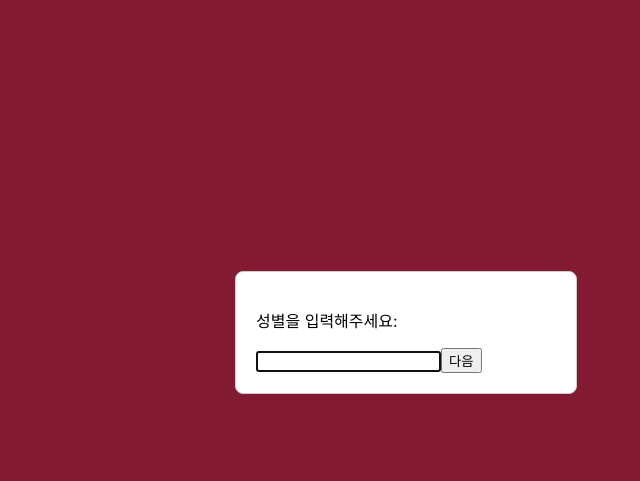
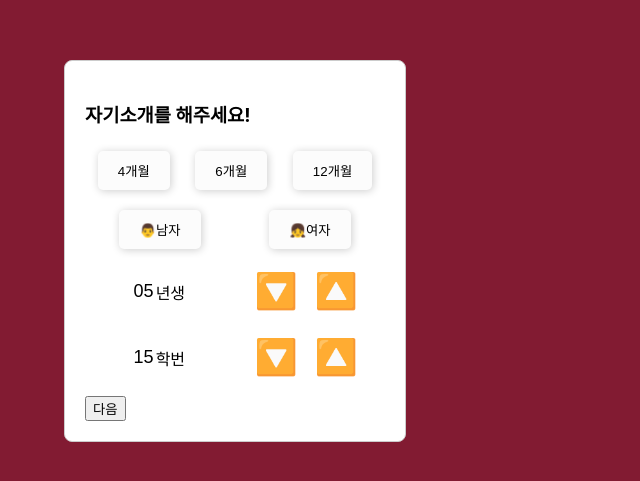
Before and after one commit to ga111o/roommate-checklist, a React (Create React App) app in the folder roommate-checklist/: page / in a window 1280 px wide. Shown: the part 149-630 px from the top of the page, without its empty margins (405-1045 px from the left). Built offline with nearby package versions, Linux system fonts and the light colour scheme.

Commit message:
🍝 Spaghetti

```diff
--- a/roommate-checklist/src/input.css
+++ b/roommate-checklist/src/input.css
@@ -29,3 +29,41 @@
 .box.visible {
   transform: translateX(100%);
 }
+.innerDetailsInput p {
+  margin-right: 10px;
+}
+
+.innerDetailsInput {
+  margin-bottom: 10px;
+}
+
+/* .innerDetailsInput input {
+  box-shadow: 1px 1px 10px rgba(0, 0, 0, 0.2);
+  background-color: rgba(0, 0, 0, 0.03);
+  padding: 10px;
+  border: none;
+  outline: none;
+  background-image: linear-gradient(
+    to bottom,
+    transparent,
+    transparent calc(100% - 1px),
+    rgba(0, 0, 0, 0.5) 1px
+  );
+  background-repeat: no-repeat;
+  background-size: 100% 1px;
+  background-position: left bottom;
+  transition: background-size 0.3s ease-out, box-shadow 0.3s,
+    background-color 0.3s;
+} */
+
+/* .innerDetailsInput input:focus {
+  box-shadow: 5px 5px 10px rgba(0, 0, 0, 0.2);
+  background-size: 0 1px;
+  background-color: rgba(0, 0, 0, 0);
+} */
+
+.innerDetailsInput {
+  display: flex;
+  height: auto;
+  vertical-align: middle;
+}
--- a/roommate-checklist/src/input.js
+++ b/roommate-checklist/src/input.js
@@ -1,5 +1,9 @@
 import React, { useState, useEffect, useRef } from "react";
 import styled, { keyframes } from "styled-components";
+import html2canvas from "html2canvas";
+import "./input.css";
+import AgeInput from "./ageInput";
+import HakbunInput from "./hakbunInput";
 
 const slideIn = keyframes`
   from {
@@ -27,23 +31,48 @@ const Div = styled.div`
   border: 1px solid #ccc;
   border-radius: 8px;
   position: absolute;
-  top: 50%;
-  left: 50%;
   transform: translate(-50%, -50%);
   animation: ${({ isVisible }) => (isVisible ? slideIn : "none")} 0.5s forwards;
   z-index: ${({ isVisible }) => (isVisible ? 1 : -1)};
   opacity: ${({ isVisible }) => (isVisible ? 1 : 0)};
 `;
 
+const Button = styled.button`
+  margin: 5px;
+  padding: 10px 20px;
+  border: none;
+  background-color: ${(props) => (props.isSelected ? "#8A1601" : "#fcfcfc")};
+  color: ${(props) => (props.isSelected ? "#FFFFFF" : "#000000")};
+  box-shadow: 1px 1px 8px rgba(0, 0, 0, 0.2);
+  border-radius: 5px;
+  transition: background-size 0.3s ease-out, box-shadow 0.3s,
+    background-color 0.3s;
+  cursor: pointer;
+  &:focus {
+    outline: none;
+    transition: background-size 0.3s ease-out, box-shadow 0.3s,
+      background-color 0.3s;
+    box-shadow: 1px 1px 5px rgba(0, 0, 0, 0.6);
+  }
+`;
+
 const Input = () => {
   const [currentStep, setCurrentStep] = useState(0);
+
+  const [selectedMonth, setSelectedMonth] = useState(
+    localStorage.getItem("selectedMonth") || ""
+  );
   const [gender, setGender] = useState(localStorage.getItem("gender") || "");
   const [age, setAge] = useState(localStorage.getItem("age") || "");
   const [name, setName] = useState(localStorage.getItem("name") || "");
 
-  const genderInputRef = useRef(null);
   const ageInputRef = useRef(null);
   const nameInputRef = useRef(null);
+  const resultRef = useRef(null);
+
+  useEffect(() => {
+    localStorage.setItem("selectedMonth", selectedMonth);
+  }, [selectedMonth]);
 
   useEffect(() => {
     localStorage.setItem("gender", gender);
@@ -58,9 +87,7 @@ const Input = () => {
   }, [name]);
 
   useEffect(() => {
-    if (currentStep === 0) {
-      genderInputRef.current.focus();
-    } else if (currentStep === 1) {
+    if (currentStep === 1) {
       ageInputRef.current.focus();
     } else if (currentStep === 2) {
       nameInputRef.current.focus();
@@ -68,7 +95,24 @@ const Input = () => {
   }, [currentStep]);
 
   const handleNext = () => {
-    setCurrentStep((prevStep) => prevStep + 1);
+    if (currentStep < 4) {
+      setCurrentStep((prevStep) => prevStep + 1);
+    } else {
+      alert(
+        `성별: ${gender}, 나이: ${age}, 이름: ${name}, 선택한 개월: ${selectedMonth}`
+      );
+    }
+  };
+
+  const handleReset = () => {
+    if (window.confirm("정말로 초기화하시겠습니까?")) {
+      localStorage.clear();
+      setSelectedMonth("");
+      setGender("");
+      setAge("");
+      setName("");
+      setCurrentStep(0);
+    }
   };
 
   const handleKeyDown = (event) => {
@@ -77,21 +121,67 @@ const Input = () => {
     }
   };
 
+  const handleSave = () => {
+    if (resultRef.current) {
+      html2canvas(resultRef.current, { useCORS: true, logging: true })
+        .then((canvas) => {
+          const link = document.createElement("a");
+          link.href = canvas.toDataURL("image/png");
+          link.download = "result.png";
+          link.click();
+        })
+        .catch((error) => {
+          console.error("캡처 오류:", error);
+        });
+    }
+  };
+
   return (
     <Container>
-      <Div isVisible={currentStep >= 0}>
-        <p>성별을 입력해주세요:</p>
-        <input
-          ref={genderInputRef}
-          type="text"
-          value={gender}
-          onChange={(e) => setGender(e.target.value)}
-          onKeyDown={handleKeyDown}
-        />
+      <Div isVisible={currentStep === 0}>
+        <h3>자기소개를 해주세요!</h3>
+        <div className="innerDetailsInput">
+          <Button
+            isSelected={selectedMonth === "4개월"}
+            onClick={() => setSelectedMonth("4개월")}
+          >
+            4개월
+          </Button>
+          <Button
+            isSelected={selectedMonth === "6개월"}
+            onClick={() => setSelectedMonth("6개월")}
+          >
+            6개월
+          </Button>
+          <Button
+            isSelected={selectedMonth === "12개월"}
+            onClick={() => setSelectedMonth("12개월")}
+          >
+            12개월
+          </Button>
+        </div>
+
+        <div className="innerDetailsInput">
+          <Button
+            isSelected={gender === "남자"}
+            onClick={() => setGender("남자")}
+          >
+            👨남자
+          </Button>
+          <Button
+            isSelected={gender === "여자"}
+            onClick={() => setGender("여자")}
+          >
+            👧여자
+          </Button>
+        </div>
+        <AgeInput />
+        <HakbunInput />
+
         <button onClick={handleNext}>다음</button>
       </Div>
-      <Div isVisible={currentStep >= 1}>
-        <p>나이를 입력해주세요:</p>
+      <Div isVisible={currentStep === 1}>
+        <h3>기본 정보</h3>
         <input
           ref={ageInputRef}
           type="number"
@@ -99,9 +189,10 @@ const Input = () => {
           onChange={(e) => setAge(e.target.value)}
           onKeyDown={handleKeyDown}
         />
+        <p>년생</p>
         <button onClick={handleNext}>다음</button>
       </Div>
-      <Div isVisible={currentStep >= 2}>
+      <Div isVisible={currentStep === 2}>
         <p>이름을 입력해주세요:</p>
         <input
           ref={nameInputRef}
@@ -110,8 +201,49 @@ const Input = () => {
           onChange={(e) => setName(e.target.value)}
           onKeyDown={handleKeyDown}
         />
-        <button onClick={handleNext}>완료</button>
+        <button onClick={handleNext}>다음</button>
       </Div>
+      <Div isVisible={currentStep === 3}>
+        <h3>개월 수를 선택해주세요:</h3>
+        <div>
+          <Button
+            isSelected={selectedMonth === "4개월"}
+            onClick={() => setSelectedMonth("4개월")}
+          >
+            4개월
+          </Button>
+          <Button
+            isSelected={selectedMonth === "6개월"}
+            onClick={() => setSelectedMonth("6개월")}
+          >
+            6개월
+          </Button>
+          <Button
+            isSelected={selectedMonth === "12개월"}
+            onClick={() => setSelectedMonth("12개월")}
+          >
+            12개월
+          </Button>
+        </div>
+        <button onClick={handleNext}>다음</button>
+      </Div>
+      <div
+        className="result"
+        ref={resultRef}
+        style={{ width: "100%", height: "100%", position: "relative" }}
+      >
+        {currentStep === 4 && (
+          <Div isVisible={true}>
+            <p>저장된 정보:</p>
+            <p>성별: {gender}</p>
+            <p>나이: {age}</p>
+            <p>이름: {name}</p>
+            <p>선택한 개월: {selectedMonth}</p>
+            <button onClick={handleSave}>저장하기</button>
+            <button onClick={handleReset}>처음으로</button>{" "}
+          </Div>
+        )}
+      </div>
     </Container>
   );
 };
```
